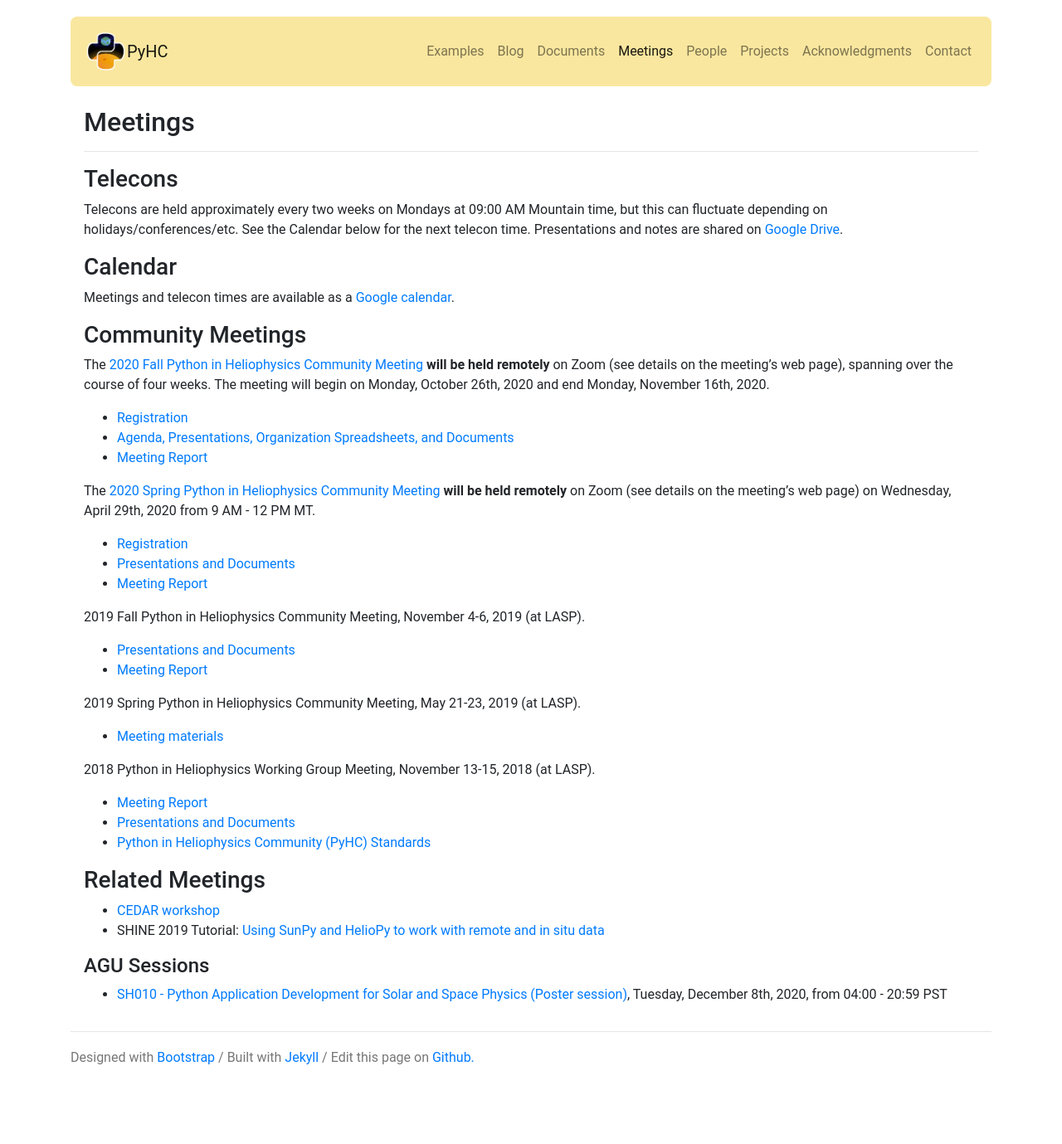
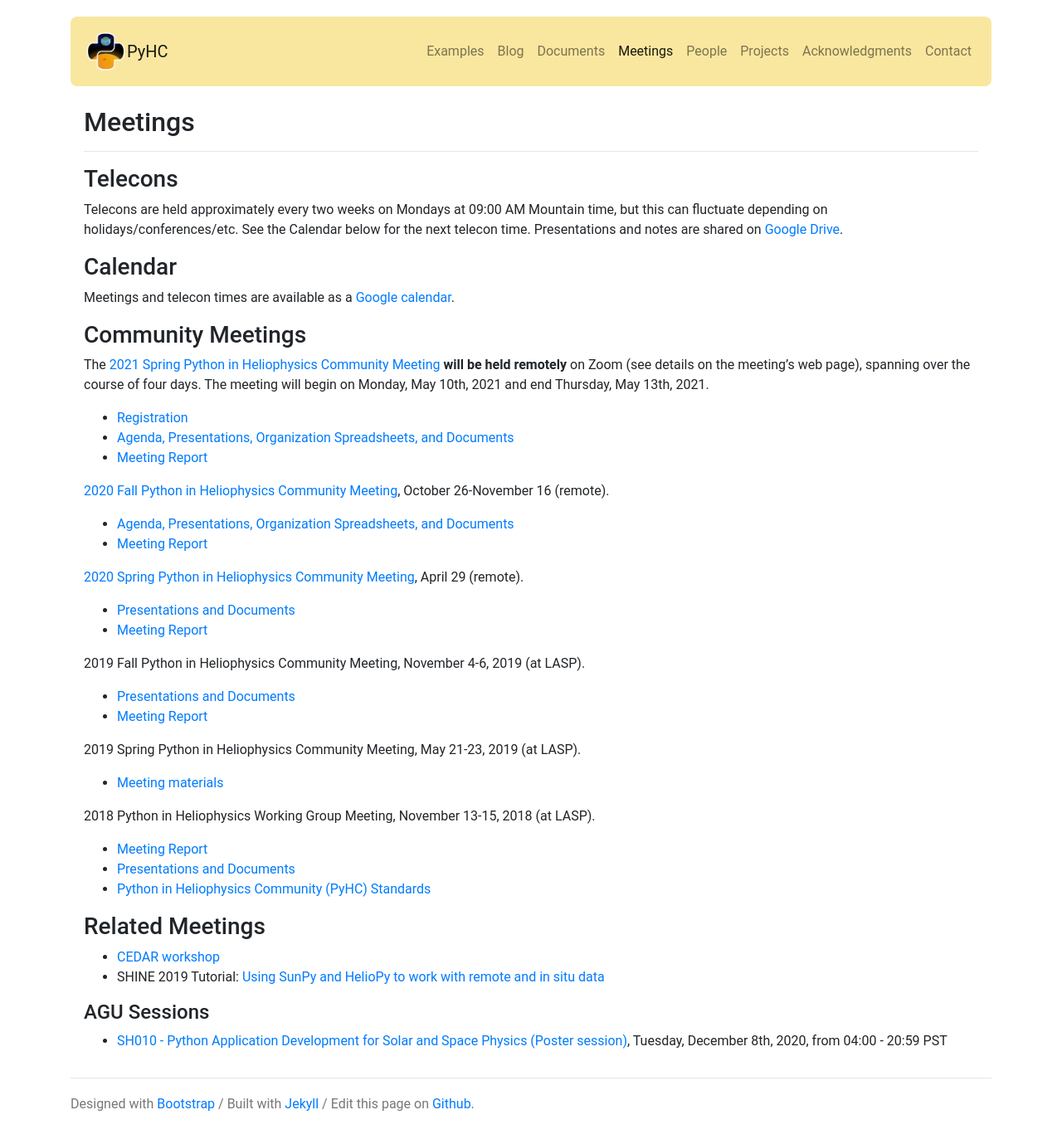
Before and after one commit to heliophysicsPy/heliophysicsPy.github.io, a Jekyll site: the page built from _pages/meetings.md, in a window 1280 px wide. Shown: the whole page at 83% size. Built offline with Jekyll 4.4.1, drawn with Linux system fonts in a browser that asks for light colours; nearby versions of some CDN libraries; before the commit the page ends 1323 px from its top, so only the background shows below that.

Commit message:
Update Meetings page

```diff
--- a/_pages/meetings.md
+++ b/_pages/meetings.md
@@ -14,15 +14,19 @@ Meetings and telecon times are available as a [Google calendar](https://calendar
 
 ### Community Meetings
 
-The [2020 Fall Python in Heliophysics Community Meeting]({% link
-_pages/meetings/fall2020.md %}) **will be held remotely** on Zoom (see details on the meeting's web page), spanning over the course of four weeks. The meeting will begin on Monday, October 26th, 2020 and end Monday, November 16th, 2020.
-* [Registration](https://forms.gle/ZYESjbYwiGooCkKJ7)
+The [2021 Spring Python in Heliophysics Community Meeting]({% link
+_pages/meetings/spring2021.md %}) **will be held remotely** on Zoom (see details on the meeting's web page), spanning over the course of four days. The meeting will begin on Monday, May 10th, 2021 and end Thursday, May 13th, 2021.
+* [Registration](https://docs.google.com/forms/d/1tk9uQTm9TzwNV8jle3QCg8IZkhZsQjLKMQDN-02a4IY/edit?usp=sharing)
 * [Agenda, Presentations, Organization Spreadsheets, and Documents](https://drive.google.com/drive/u/0/folders/1T3CGRwXAst8jd7I6xFiKxyCgluGGpg0A)
 * [Meeting Report](https://docs.google.com/document/d/1roGSs_DKtXP5uLyPEHZrtA6taHW9zcMp0L54JKpg1p0/edit#heading=h.mpebd2k6hb5s)
 
-The [2020 Spring Python in Heliophysics Community Meeting]({% link
-_pages/meetings/april2020.md %}) **will be held remotely** on Zoom (see details on the meeting's web page) on Wednesday, April 29th, 2020 from 9 AM - 12 PM MT.
-* [Registration](https://forms.gle/fYxWXWccyTZxnVUH9)
+[2020 Fall Python in Heliophysics Community Meeting]({% link
+_pages/meetings/fall2020.md %}), October 26-November 16 (remote).
+* [Agenda, Presentations, Organization Spreadsheets, and Documents](https://drive.google.com/drive/u/0/folders/1T3CGRwXAst8jd7I6xFiKxyCgluGGpg0A)
+* [Meeting Report](https://docs.google.com/document/d/1roGSs_DKtXP5uLyPEHZrtA6taHW9zcMp0L54JKpg1p0/edit#heading=h.mpebd2k6hb5s)
+
+[2020 Spring Python in Heliophysics Community Meeting]({% link
+_pages/meetings/april2020.md %}), April 29 (remote).
 * [Presentations and Documents](https://drive.google.com/drive/u/0/folders/1vONfB6hf0y-VVOPj1748R3U9agFyq0iV)
 * [Meeting Report](https://docs.google.com/document/d/1FqR3u4nP4HtH6baIYyzehMeDDo6Qp5ivKtduPmHETFY/edit)
 
```
